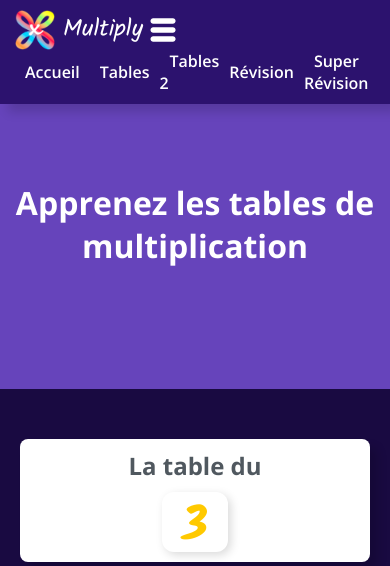
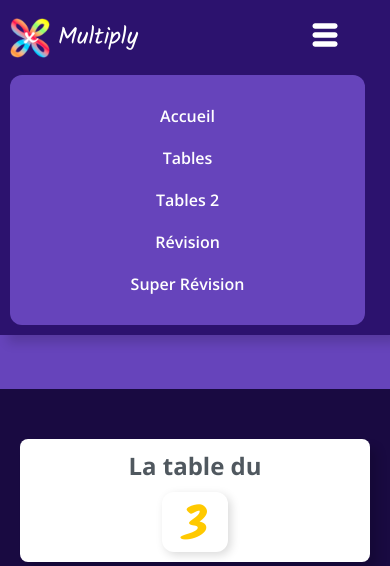
Before and after one commit to g3raphacs/Multiply, a PHP site: page / in a window 390 px wide. Shown: the top 566 px of the page. Run offline with PHP 8.4, Linux system fonts and the light colour scheme; style sheets or scripts are compiled from the project's sources.

Commit message:
responsive navbar

```diff
--- a/index.php
+++ b/index.php
@@ -11,7 +11,7 @@
 <body>
     <header>
         <div id="navbar">
-            <nav class="container flexspaceb m0child wrap">
+            <nav class="container flexspaceb m0child">
                 <div id="logoburger" class="flexspaceb">
                         <div id="logo" class="flex">
                             <div><img src="/media/multiply-logo.png" alt="" width="100" height="100"></div>
@@ -20,7 +20,7 @@
                         <div id="burger" class="flex"><img src="/media/burger.svg" alt="" width="40" height="40"></div>
                 </div>
 
-                <menu class="flexspaceb f-med">
+                <menu class="flexspaceev f-med">
                     <li><a href="index.php">Accueil</a></li>
                     <li><a href="tables.php">Tables</a></li>
                     <li><a href="tables2.php">Tables 2</a></li>
--- /dev/null
+++ b/modules/_responsive.scss
@@ -0,0 +1,26 @@
+
+// XL___base_____________________________________________________________________________
+// L_____________________________________________________________________________________
+@media (max-width: 1199.98px) {
+
+}
+
+// M_____________________________________________________________________________________
+@media (max-width: 991.98px) {
+
+}
+
+// S_____________________________________________________________________________________
+@media (max-width: 797.98px) {
+    nav{flex-wrap: wrap;}
+    #navbar nav #logoburger{flex: 0 100%;}
+    #navbar nav #logoburger #burger{display: block; padding: 5px 20px;}
+    #navbar nav menu{flex: 0 100%; margin-top: 10px;background-color: map-get($colors , "main-light" ); padding: 20px; border-radius: 12px;}
+}
+
+// XS_____________________________________________________________________________________
+@media (max-width: 575.98px) {
+    #navbar nav menu{flex-wrap: wrap; justify-content: center;}
+    #navbar nav menu li{flex: 0 100%; text-align:center;}
+    #navbar nav menu li a{display: inline-block; width: 80%;}
+}
--- a/style.scss
+++ b/style.scss
@@ -11,7 +11,7 @@
     color: white;
     box-shadow: 8px 8px 10px rgba(0, 0, 0, 0.15);
     nav{
-        padding: 10px 25px 10px 15px;
+        padding: 10px 25px 10px 10px;
         #logoburger{
             flex: 0 30%;
             #logo{
@@ -27,6 +27,7 @@
                     line-height: 1rem;
                 }
             }
+            #burger{display: none;}
         }
         menu{
             flex: 0 70%;
@@ -165,3 +166,5 @@ body{
         span:nth-child(3){background-color: map-get($colors , "table10" );}
     }
 }
+
+@import 'modules/_responsive';
```
